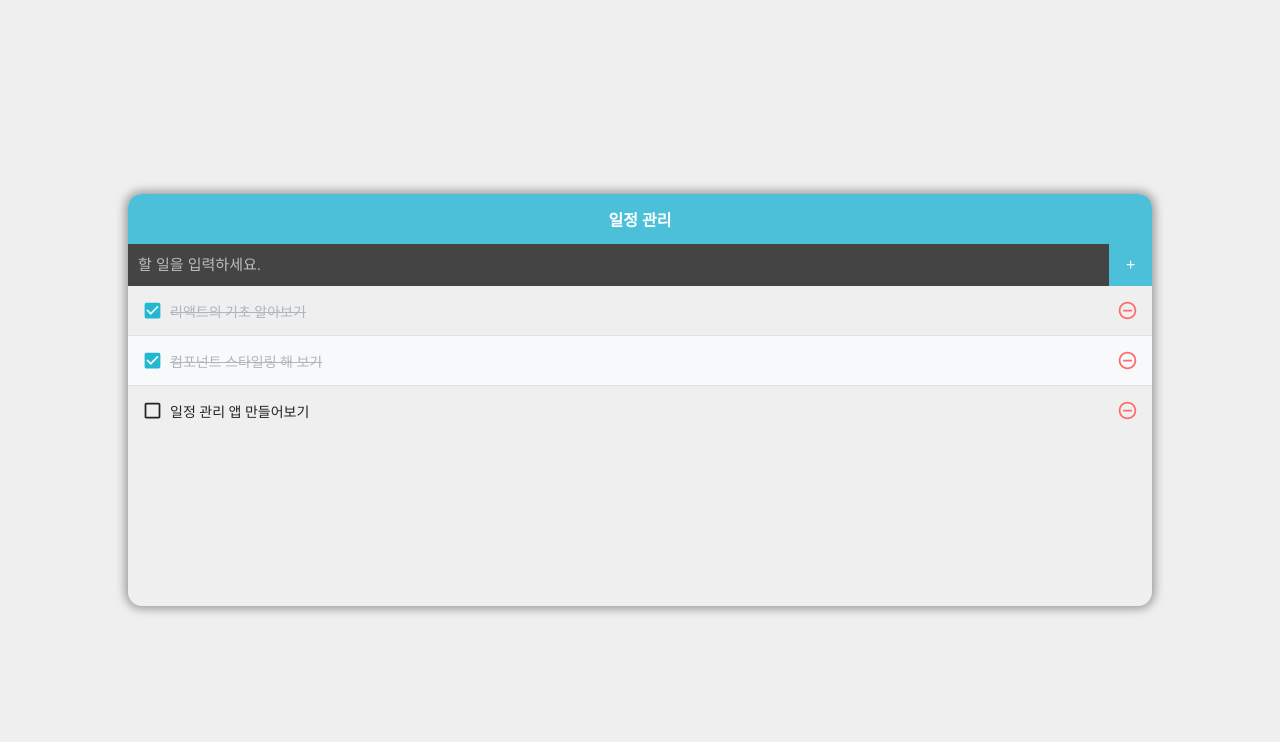
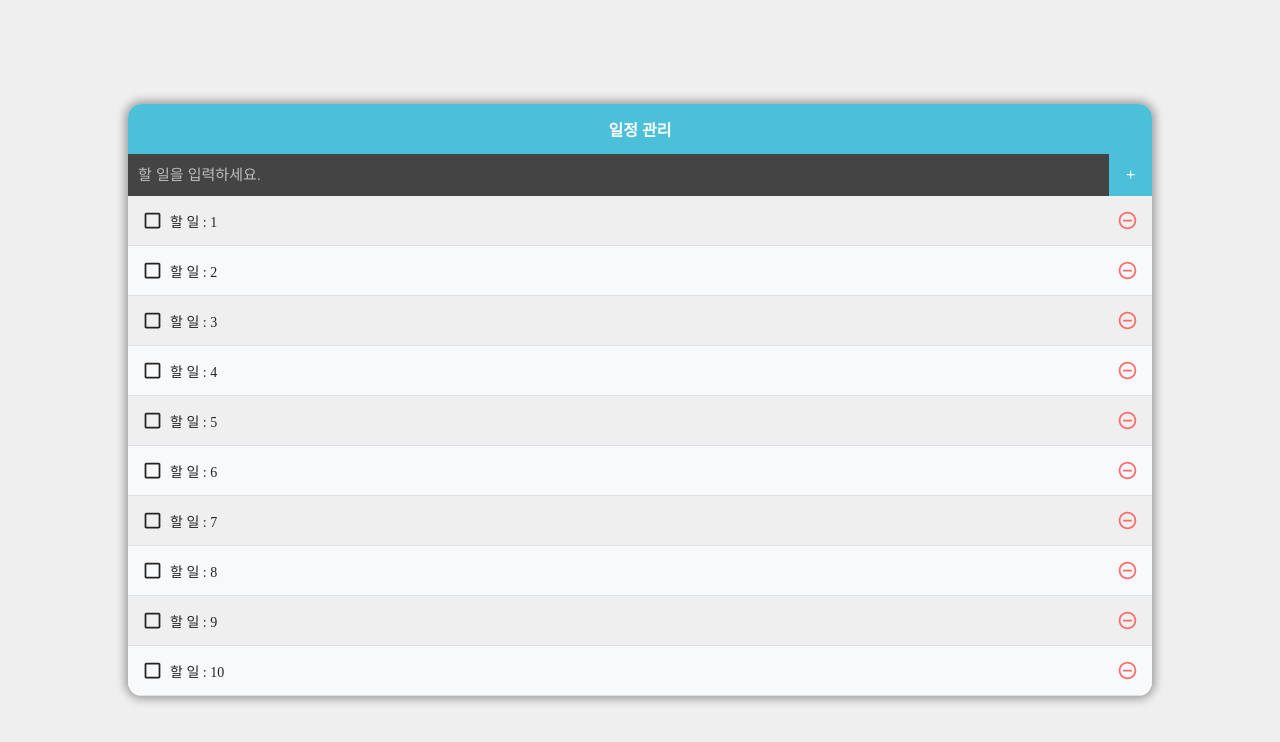
Before and after one commit to jaco6895/react, a React app in the folder react-test/: page / in a window 1280 px wide. Shown: the top 742 px of the page. Built offline with nearby package versions, Linux system fonts and the light colour scheme.

Commit message:
최적화 진행중

```diff
--- a/react-test/src/App.js
+++ b/react-test/src/App.js
@@ -1,27 +1,55 @@
-import React, { useState, useRef, useCallback } from "react";
+import React, { useState, useRef, useCallback, useReducer } from "react";
 import './scss/style.scss';
 import TodoTemplate from './components/TodoTemplate';
 import TodoInsert from './components/TodoInsert';
 import TodoList from './components/TodoList';
 
+function createBulkTodos(){
+    const array = [];
+    for (let i = 1; i <= 2500; i++){
+        array.push({
+            id : i,
+            text:'할 일 : '+i,
+            checked:false,
+        });
+    }
+    return array;
+}
+
+function todoReducer(todos,action){
+    switch(action.type){
+        case 'INSERT' : //새로 추가
+            return todos.concat(action.todo);
+        case 'REMOVE' : //제거
+            return todos.filter(todo => todo.id !== action.id);
+        case 'TOGGLE':
+        return todos.map( todo => todo.id === action.id ? {...todo, checked: !todo.checked} : todo,);
+        default:
+            return todos;
+    }
+}
+
 const App = () => {
-    const[todos,setTodos] = useState([
-        {
-            id:1,
-            text:'리액트의 기초 알아보기',
-            checked:true,
-        },
-        {
-            id:2,
-            text:'컴포넌트 스타일링 해 보기',
-            checked:true,
-        },
-        {
-            id:3,
-            text:'일정 관리 앱 만들어보기',
-            checked:false,
-        }
-        ]);
+    const[todos,setTodos] = useState(
+        createBulkTodos
+        // [
+        // {
+        //     id:1,
+        //     text:'리액트의 기초 알아보기',
+        //     checked:true,
+        // },
+        // {
+        //     id:2,
+        //     text:'컴포넌트 스타일링 해 보기',
+        //     checked:true,
+        // },
+        // {
+        //     id:3,
+        //     text:'일정 관리 앱 만들어보기',
+        //     checked:false,
+        // }
+        // ]
+    );
     //고윳값으로 사용될 id
     //ref를 사용하여 변수 담기
     const nextId = useRef(4);
@@ -33,33 +61,34 @@ const App = () => {
                 text,
                 checked : false,
             };
-            setTodos(todos.concat(todo));
+            setTodos(todos => todos.concat(todo));
             nextId.current +=1; //index 1씩 더하기기
        },
-        [todos],
+        [],
     );
 
     const onRemove = useCallback(
         id => {
-            setTodos(todos.filter(todo => todo.id !== id));
+            setTodos(todos => todos.filter(todo => todo.id !== id));
         },
-        [todos],
+        [],
     );
 
     const onToggle = useCallback(
         id => {
-            setTodos(
-                todos.map(todo =>
-                    todo.id === id ? {...todo , checked : !todo.checked } : todo,
-                ),
+            setTodos( todos =>
+                todos.map((todo) => {
+                    console.log('todo = ', todo);
+                    return todo.id === id ? {...todo , checked : !todo.checked } : todo;
+                })
             );
         },
-        [todos],
+        [],
     );
     return(
         <TodoTemplate>
             <TodoInsert onInsert={onInsert}/>
-            <TodoList todos={todos} onRemove={onRemove}/>
+            <TodoList todos={todos} onRemove={onRemove} onToggle={onToggle}/>
         </TodoTemplate>
     );
 };
--- a/react-test/src/components/TodoList.js
+++ b/react-test/src/components/TodoList.js
@@ -1,11 +1,11 @@
 import React from "react";
 import TodoListItem from './TodoListItem';
 
-const TodoList = ({todos,onRemove}) =>{
+const TodoList = ({todos,onRemove,onToggle}) =>{
     return (
         <div className="TodoList">
             {todos.map(todo => (
-                <TodoListItem todo={todo} key={todo.id} onRemove={onRemove}/>
+                <TodoListItem todo={todo} key={todo.id} onRemove={onRemove} onToggle={onToggle}/>
                 ))}
         </div>
     );
--- a/react-test/src/components/TodoListItem.js
+++ b/react-test/src/components/TodoListItem.js
@@ -4,11 +4,11 @@ import {
     MdCheckBoxOutlineBlank,MdCheckBox,MdRemoveCircleOutline
 } from "react-icons/md";
 
-const TodoListItem = ({todo,onRemove}) =>{
+const TodoListItem = ({todo,onRemove,onToggle}) =>{
     const {id , text , checked} = todo;
     return(
         <div className="TodoListItem">
-            <div className={cn('checkbox',{ checked })}>
+            <div className={cn('checkbox',{ checked })} onClick={function(){onToggle(id)}}>
                 {checked ? <MdCheckBox /> : <MdCheckBoxOutlineBlank/>}
                 <div className="text">{text}</div>
             </div>
@@ -19,4 +19,4 @@ const TodoListItem = ({todo,onRemove}) =>{
     );
 }
 
-export default TodoListItem;
+export default React.memo(TodoListItem);
```
